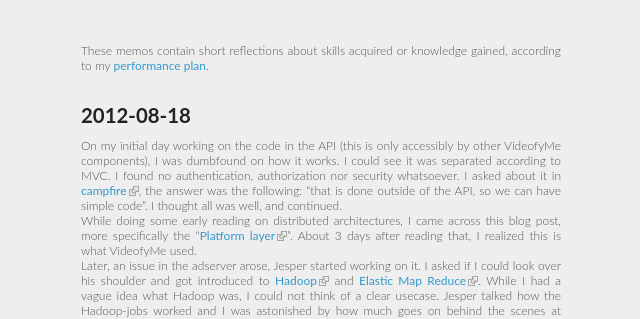
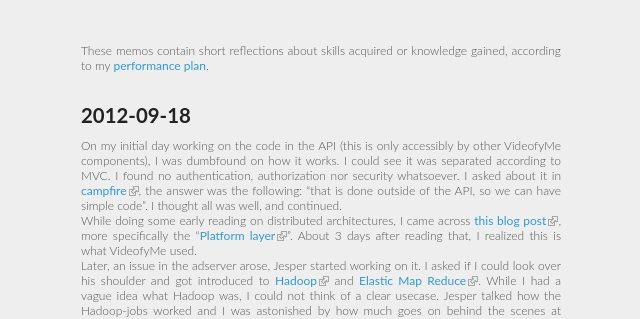
Before and after one commit to xeago/gradblog, a Jekyll site: the page built from graduation/memos.md, in a window 1280 px wide. Shown: the part 122-441 px from the top of the page, without its empty margins (319-959 px from the left). Built offline with Jekyll 4.4.1, drawn with Linux system fonts in a browser that asks for light colours; Markdown is read by kramdown in place of the engine named in the settings.

Commit message:
Fix old memo.

```diff
--- a/graduation/memos.md
+++ b/graduation/memos.md
@@ -6,9 +6,9 @@ title: Memos
 These memos contain short reflections about skills acquired or knowledge gained, according to my [performance plan](performance-plan.html#ref-PI05).
 
 
-# 2012-08-18
+# 2012-09-18
 On my initial day working on the code in the API (this is only accessibly by other VideofyMe components), I was dumbfound on how it works. I could see it was separated according to MVC. I found no authentication, authorization nor security whatsoever. I asked about it in [campfire](http://campfirenow.com), the answer was the following: "that is done outside of the API, so we can have simple code". I thought all was well, and continued.
-While doing some early reading on distributed architectures, I came across this blog post, more specifically the "[Platform layer]". About 3 days after reading that, I realized this is what VideofyMe used.
+While doing some early reading on distributed architectures, I came across [this blog post], more specifically the "[Platform layer]". About 3 days after reading that, I realized this is what VideofyMe used.
 Later, an issue in the adserver arose, Jesper started working on it. I asked if I could look over his shoulder and got introduced to [Hadoop] and [Elastic Map Reduce]. While I had a vague idea what Hadoop was, I could not think of a clear usecase. Jesper talked how the Hadoop-jobs worked and I was astonished by how much goes on behind the scenes at VideofyMe. I am grateful to Jesper for sharing his knowledge with me, I now have a clear insight on the uses for Hadoop.
 
 
```
